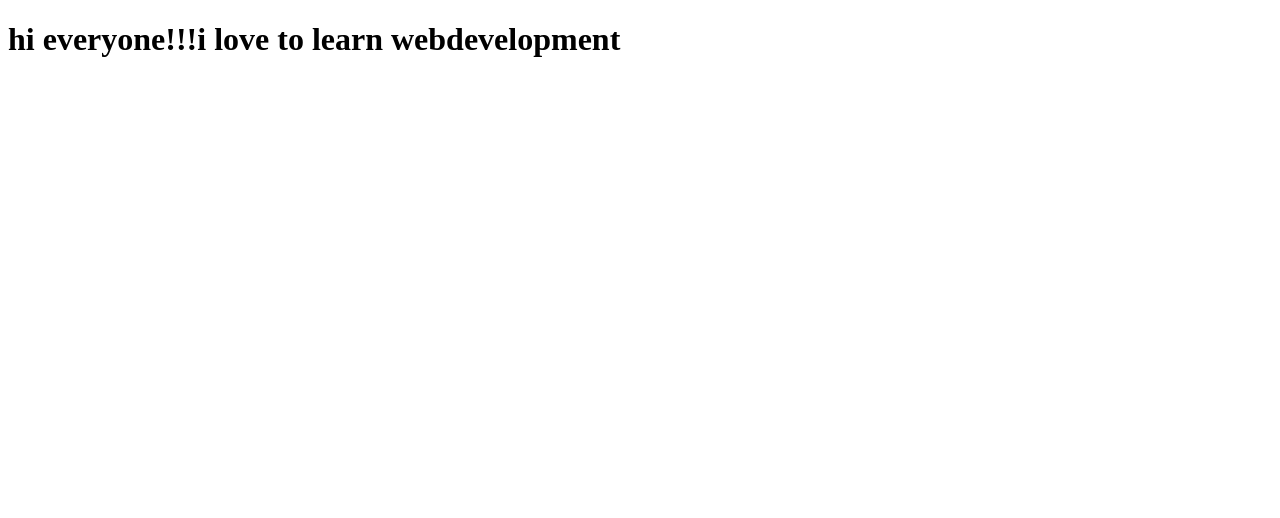
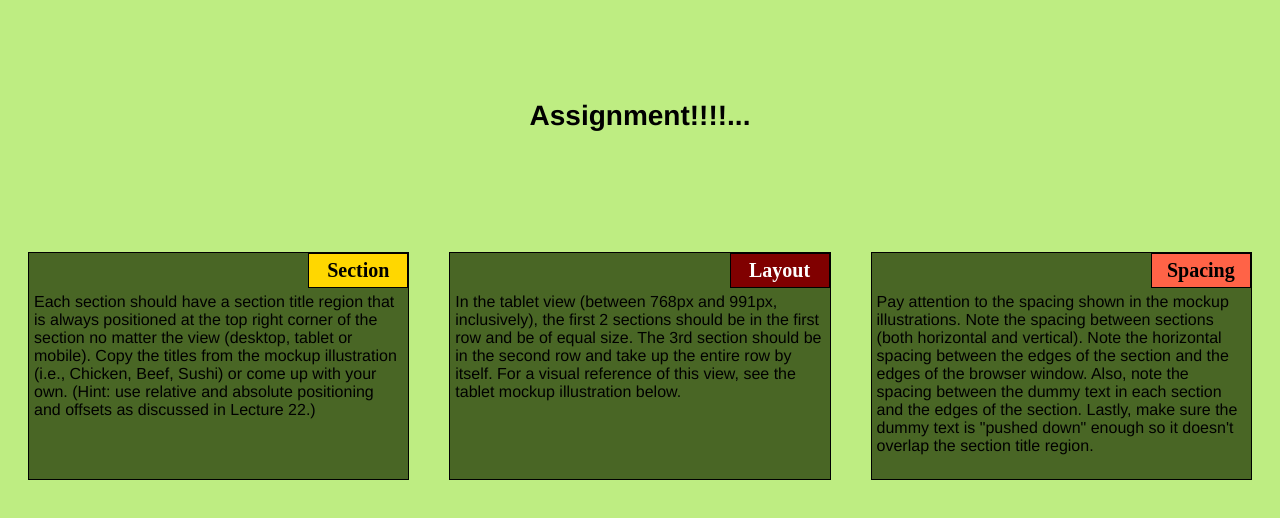
Before and after one commit to yamini-su/HTML-CSS-and-Javascript-for-Web-Developers-Coursera-Course-, a plain HTML site: page week2/index.html in a window 1280 px wide. Drawn offline with Linux system fonts and the light colour scheme.

Commit message:
finished

```diff
--- a/week2/index.html
+++ b/week2/index.html
@@ -1,9 +1,133 @@
+<!DOCTYPE html>
 <!DOCTYPE html>
 <html>
 <head>
-	<title>hello cousera</title>
+<meta charset="utf-8">
+<title>module2-solution</title>
 </head>
-<body>
-<h1>hi everyone!!!i love to learn webdevelopment</h1>
+<style >
+	/*basic style*/
+	* {
+		box-sizing: border-box;
+	}
+	body {
+		background-color:#beed82;
+	}
+	h1 {
+		margin: 100px;
+		text-align: center;
+		font-family: Helvetica;
+		font-weight: bold;
+		font-size: 175%;
+	}
+	section {
+		position: relative;
+		padding: 20px;
+		width: 150%;
+	}
+	p {
+		position: relative;
+		clear: right;
+	}
+	div {
+		position: relative;
+		background-color:#496625;
+		border: 1px solid black;
+		width: 100%;
+		margin: auto;
+	}
+	.sub1 {
+		float: right;
+		width: 100px;
+		padding: 5px;
+		margin: 0px;
+		border: 1px solid black;
+		text-align: center;
+		font-size: 125%;
+		font-weight: bold;
+		background-color:gold;
+
+	}
+	.sub2 {
+		float: right;
+		color: white;
+		width: 100px;
+		padding: 5px;
+		margin: 0px;
+		border: 1px solid black;
+		text-align: center;
+		font-size: 125%;
+		font-weight: bold;
+		background-color: maroon;
+
+	}
+	.sub3 {
+		color: black;
+		float: right;
+		width: 100px;
+		padding: 5px;
+		margin: 0px;
+		border: 1px solid black;
+		text-align: center;
+		font-size: 125%;
+		font-weight: bold;
+		background-color: tomato;
+
+	}
+	.content {
+		padding: 5px;
+		font-family: Helvetica;
+		color: black;
+		height: 175px;
+		overflow: auto;
+	}
+
+	/*desktop version*/
+	@media (min-width: 992px){
+		.column-lg-4 {
+			float: left;
+			width: 33.33%;
+		}
+	}
+	/*tablet version*/
+	@media (min-width: 768px) and (max-width: 991px){
+		.colmn-md-6 {
+			float: left;
+			width: 50%;
+		}
+		.colmn-md-12 {
+			float: left;
+			width: 100%;
+		}
+	}
+	/*mobile version*/
+	@media (max-width: 767px){
+		.colmn-sm-12 {
+			float: left;
+			width: 100%;
+		}
+	}
+</style>
+<body >
+<h1>Assignment!!!!...</h1>
+	<section class="column-lg-4 colmn-md-6 colmn-sm-12">
+		<div>
+			<p class="sub1">Section</p>
+			<p class="content">
+			 Each section should have a section title region that is always positioned at the top right corner of the section no matter the view (desktop, tablet or mobile). Copy the titles from the mockup illustration (i.e., Chicken, Beef, Sushi) or come up with your own. (Hint: use relative and absolute positioning and offsets as discussed in Lecture 22.)
+			</p>
+		</div>
+	</section>
+	<section class="column-lg-4 colmn-md-6 colmn-sm-12">
+		<div>
+			<p class="sub2">Layout</p>
+			<p class="content">In the tablet view (between 768px and 991px, inclusively), the first 2 sections should be in the first row and be of equal size. The 3rd section should be in the second row and take up the entire row by itself. For a visual reference of this view, see the tablet mockup illustration below.</p>
+		</div>
+	</section>
+	<section class="column-lg-4 colmn-md-12 colmn-sm-12">
+	<div>
+		<p class="sub3">Spacing</p>
+			<p class="content">Pay attention to the spacing shown in the mockup illustrations. Note the spacing between sections (both horizontal and vertical). Note the horizontal spacing between the edges of the section and the edges of the browser window. Also, note the spacing between the dummy text in each section and the edges of the section. Lastly, make sure the dummy text is "pushed down" enough so it doesn't overlap the section title region. </p>
+	</div>
 </body>
 </html>
```
